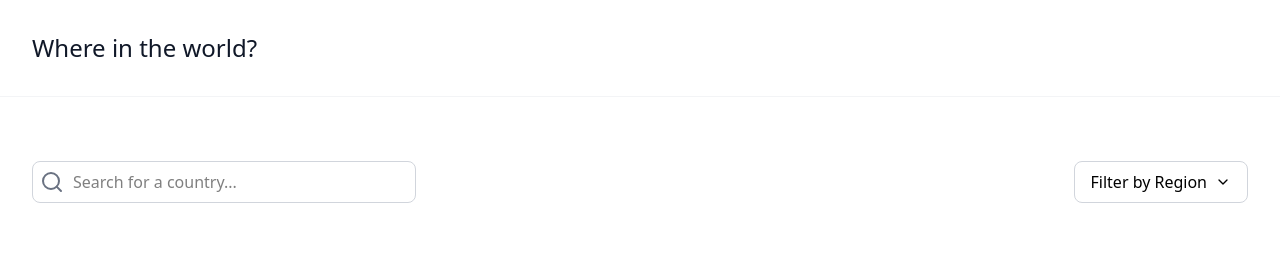
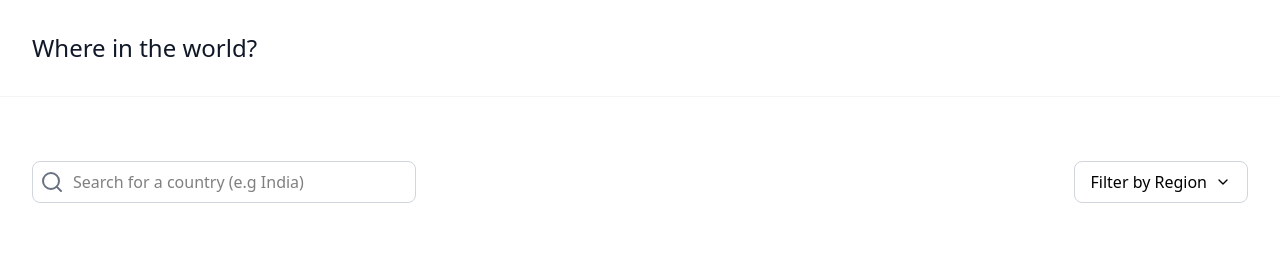
Before and after one commit to gautam-32b7/where-in-the-world, a React (Vite) app: page / in a window 1280 px wide. Shown: the top 257 px of the page. Built offline with nearby package versions, Linux system fonts and the light colour scheme.

Commit message:
implement autocomplete searchbar with Trie data structure

```diff
--- a/src/main.jsx
+++ b/src/main.jsx
@@ -3,8 +3,10 @@ import { createRoot } from "react-dom/client";
 import { BrowserRouter, Routes, Route } from "react-router";
 
 import App from "./App.jsx";
+
 import Home from "./pages/Home.jsx";
 import CountryProfile from "./pages/CountryProfile.jsx";
+import NotFound from "./pages/NotFound.jsx";
 
 import "./index.css";
 
@@ -15,6 +17,7 @@ createRoot(document.getElementById("root")).render(
         <Route element={<App />}>
           <Route index element={<Home />} />
           <Route path=":slug" element={<CountryProfile />} />
+          <Route path="*" element={<NotFound />} />
         </Route>
       </Routes>
     </BrowserRouter>
--- a/src/pages/CountryProfile.jsx
+++ b/src/pages/CountryProfile.jsx
@@ -4,13 +4,19 @@ import { countries } from "../assets/data/countries.js";
 import formatPopulation from "../utils/formatPopulation.js";
 
 import { MoveLeft } from "lucide-react";
+import NotFound from "./NotFound.jsx";
 
 export default function CountryProfile() {
   const { slug } = useParams();
 
   // Find the country object whose slug matches the current URL parameter
-  const country = countries.find((country) => country.slug === slug);
+  const country = countries.find(
+    (country) => country.slug === slug || country.name === slug
+  );
 
+  if (!country) {
+    return <NotFound />;
+  }
   return (
     <div className="p-4 md:p-8 mb-8">
       <Link
--- a/src/pages/Home.jsx
+++ b/src/pages/Home.jsx
@@ -1,8 +1,10 @@
-import { useState } from "react";
+import { useState, useEffect } from "react";
+import { useNavigate } from "react-router";
 
 import CountryCard from "../components/CountryCard.jsx";
 
 import { countries } from "../assets/data/countries.js";
+import Trie from "../utils/Trie.js";
 
 import { Search, ChevronDown, ChevronUp } from "lucide-react";
 
@@ -12,6 +14,7 @@ const regionsItem = ["Africa", "America", "Asia", "Europe", "Oceania"];
 export default function Home() {
   const [isRegion, setIsRegion] = useState(false);
   const [selectedRegion, isSelectedRegion] = useState("");
+  const navigate = useNavigate();
 
   // Handles region selection: updates the selected region
   // and closes the region dropdown menu
@@ -26,20 +29,79 @@ export default function Home() {
     ? countries.filter((country) => country.region === selectedRegion)
     : countries;
 
+  // Inserting countries into Trie data structure
+  const [trie] = useState(() => {
+    const t = new Trie();
+    countries.forEach((country) => t.insert(country.name));
+    return t;
+  });
+
+  const [input, setInput] = useState("");
+  const [suggestions, setSuggestions] = useState([]);
+  const [showSuggestions, setShowSuggestions] = useState(false);
+
+  // useEffect to update autocomplete suggestions whenever the input changes
+  useEffect(() => {
+    if (input.length > 0) {
+      const results = trie.search(input);
+      setSuggestions(results);
+      setShowSuggestions(true);
+    } else {
+      setSuggestions([]);
+      setShowSuggestions(false);
+    }
+  }, [input, trie]);
+
+  // Handle user selection from the suggestions dropdown.
+  const handleSelection = (word) => {
+    setInput(word);
+    setShowSuggestions(false);
+    setSuggestions([]);
+  };
+
+  // handle form submission
+  const handleSubmit = (e) => {
+    e.preventDefault();
+    if (!input.length) {
+      return;
+    }
+    navigate(`/${input}`);
+    setInput("");
+  };
+
   return (
     <div>
       {/* Search input for filtering countries by name */}
       <div className="p-4 md:p-8 md:flex items-start justify-between">
-        <form className="mb-3">
+        <div className="relative">
+          <form onSubmit={handleSubmit} className="mb-1">
             <div className="relative">
               <Search className="absolute top-1/2 left-2 -translate-y-1/2 text-gray-500" />
               <input
                 type="text"
-              placeholder="Search for a country..."
+                value={input}
+                onChange={(e) => setInput(e.target.value)}
+                placeholder="Search for a country (e.g India)"
                 className="font-[inherit] border py-2 px-10 w-sm border-gray-300 rounded-lg focus:outline-none focus:ring-1 focus:ring-blue-500"
               />
             </div>
           </form>
+
+          {/* Conditionally display the autocomplete dropmenu */}
+          {showSuggestions && suggestions.length > 0 && (
+            <ul className="border border-gray-300 absolute w-full rounded-lg overflow-hidden">
+              {suggestions.map((word, idx) => (
+                <li
+                  key={idx}
+                  onClick={() => handleSelection(word)}
+                  className="px-2 py-1 cursor-pointer hover:bg-gray-50"
+                >
+                  {word}
+                </li>
+              ))}
+            </ul>
+          )}
+        </div>
 
         {/* Dropdown menu to filter countries by region */}
         <div className="relative">
--- /dev/null
+++ b/src/utils/Trie.js
@@ -0,0 +1,55 @@
+// Trie Node class representing each node in the Trie
+class TrieNode {
+  constructor() {
+    this.children = {};
+    this.isEndOfWord = false;
+  }
+}
+
+class Trie {
+  constructor() {
+    this.root = new TrieNode();
+  }
+
+  // Insert a word into the Trie.
+  insert(word) {
+    let node = this.root;
+    for (let char of word) {
+      if (!node.children[char]) {
+        node.children[char] = new TrieNode();
+      }
+      node = node.children[char];
+    }
+    node.isEndOfWord = true;
+  }
+
+  // Search for all words in the Trie that start with a given prefix.
+  search(prefix) {
+    let node = this.root;
+    for (let char of prefix) {
+      if (!node.children[char]) {
+        return [];
+      }
+      node = node.children[char];
+    }
+
+    return this.findAllWords(node, prefix);
+  }
+
+  // Recursively find all words starting from a given node.
+  findAllWords(node, prefix) {
+    let result = [];
+    if (node.isEndOfWord) {
+      result.push(prefix);
+    }
+    for (let char in node.children) {
+      result = result.concat(
+        this.findAllWords(node.children[char], prefix + char)
+      );
+    }
+
+    return result;
+  }
+}
+
+export default Trie;
```
Lines whose indentation alone changed are shown as unchanged.
